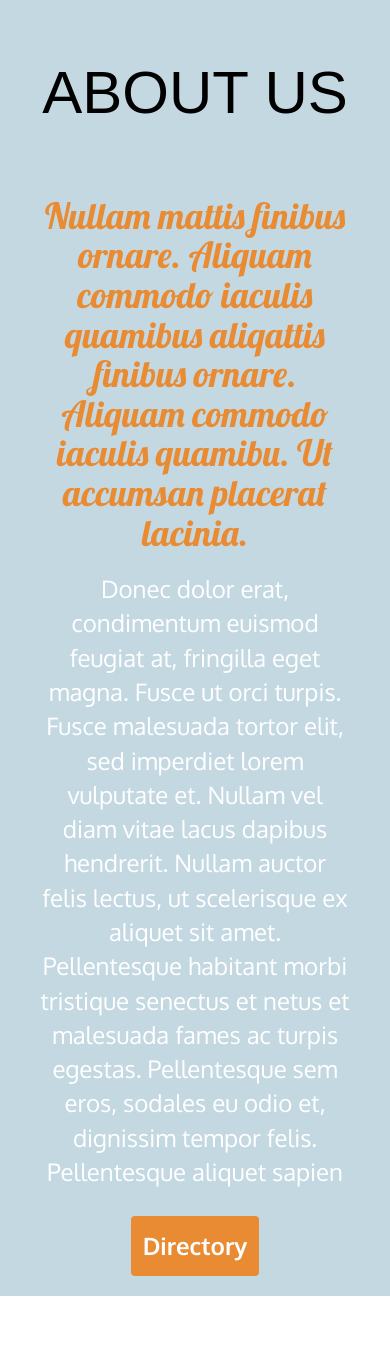
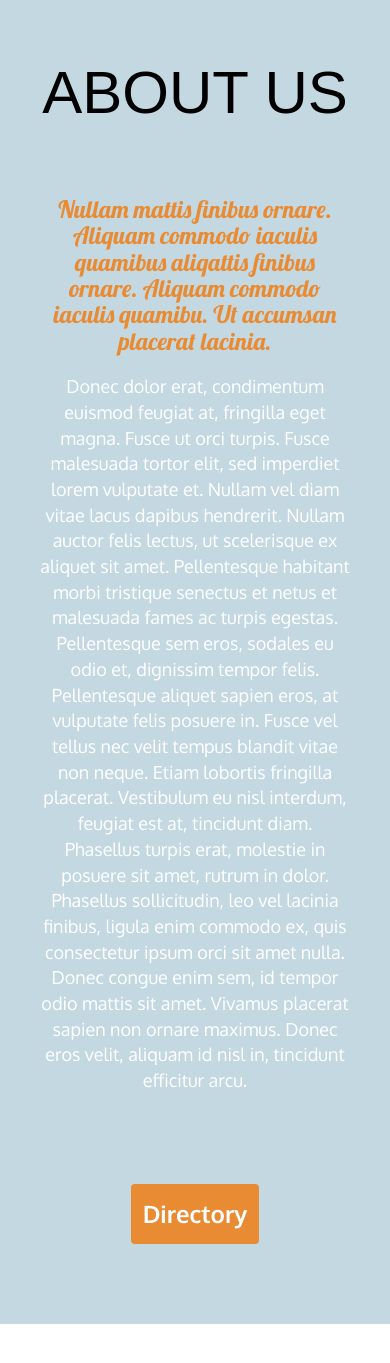
Before and after one commit to constellationcolon/homepage, a PHP site: page / in a window 390 px wide. Shown: the part 2293-3656 px from the top of the page. Run offline with PHP 8.4, Linux system fonts and the light colour scheme; some libraries are stand-ins or nearby versions; some web fonts are replaced.

Commit message:
about us section css complete with correct responsive layouting.

```diff
--- a/css/custom.css
+++ b/css/custom.css
@@ -176,26 +176,26 @@ a:hover {
 #about-container {
     position: relative;
     overflow: hidden;
-    margin-bottom: 100px;
-    max-height: 1000px;
+    margin-bottom: 220px;
+    max-height: 1200px;
 }
 #about-short > h3 {
     font-family: 'Lobster', cursive;
     text-align: center;
     margin: 0px;
     color: #E98B33;
-    font-size: 3em;
+    font-size: 2em;
 }
 #about-long > p {
     text-align: center;
-    font-size: 2em;
+    font-size: 1.5em;
     color: #FFF;
 }
 #about-btn-wrap {
     position: absolute;
     width: 100%;
     left: 0px;
-    bottom: 20px;
+    bottom: 80px;
 }
 #about-btn {
     position: relative;
@@ -238,6 +238,9 @@ a:hover {
     .event-description > p {
         height: 200px;
     }
+    #about-long > p {
+    text-align: left;
+}
 }
 @media (min-width: 992px) {
     .pull-right-md {
```
